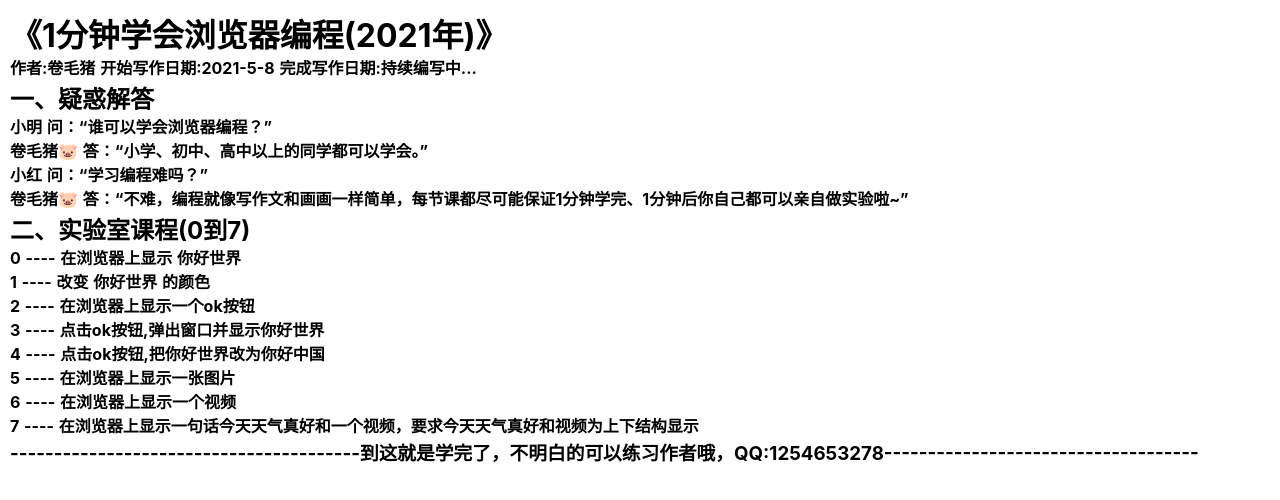
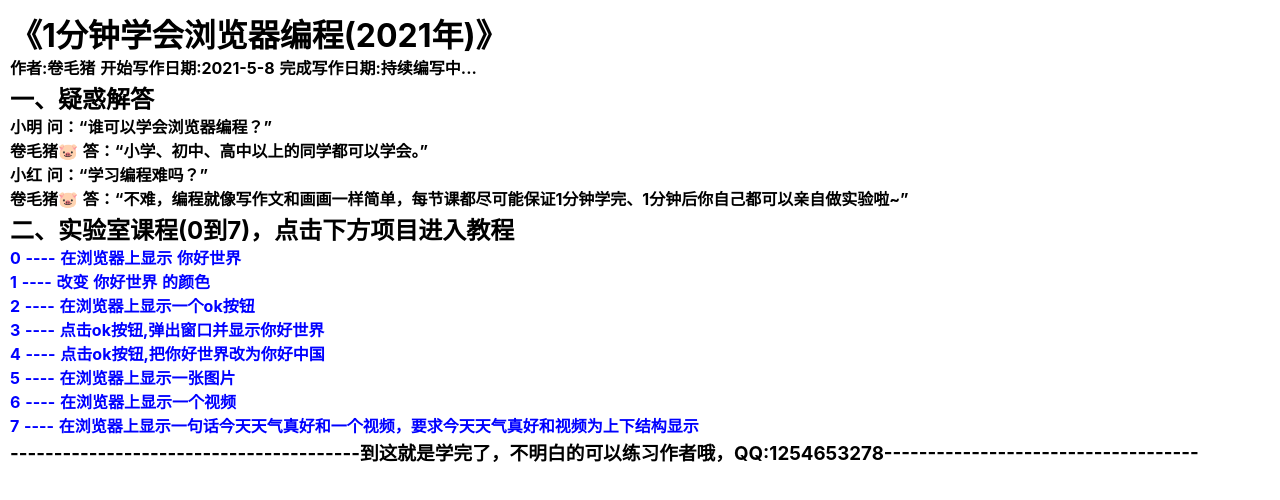
Before and after one commit to lose0101/nuxtjs, a Nuxt app: page / in a window 1280 px wide. Shown: the top 500 px of the page. Built offline with nearby package versions, Linux system fonts and the light colour scheme.

Commit message:
Update index.vue

```diff
--- a/pages/index.vue
+++ b/pages/index.vue
@@ -9,7 +9,8 @@
 <h4>小红 问：“学习编程难吗？”</h4>
 <h4>卷毛猪🐷 答：“不难，编程就像写作文和画画一样简单，每节课都尽可能保证1分钟学完、1分钟后你自己都可以亲自做实验啦~”</h4>
 
-<h2>二、实验室课程(0到7)</h2>
+<h2>二、实验室课程(0到7)，点击下方项目进入教程</h2>
+<div class="item">
 <h4 @click="to('/0')">0 ---- 在浏览器上显示 你好世界</h4>
 <h4 @click="to('/1')">1 ---- 改变 你好世界 的颜色</h4>
 <h4 @click="to('/2')">2 ---- 在浏览器上显示一个ok按钮</h4>
@@ -18,6 +19,7 @@
 <h4 @click="to('/5')">5 ---- 在浏览器上显示一张图片</h4>
 <h4 @click="to('/6')">6 ---- 在浏览器上显示一个视频</h4>
 <h4 @click="to('/7')">7 ---- 在浏览器上显示一句话今天天气真好和一个视频，要求今天天气真好和视频为上下结构显示</h4>
+</div>
 
 <h3>----------------------------------------到这就是学完了，不明白的可以练习作者哦，QQ:1254653278------------------------------------</h3>
 </div>
@@ -33,4 +35,5 @@ export default{
 </script>
 <style scoped>
 h4{line-height:150%;}
+.item{font-weight:normal;color:blue;}
 </style>
```
